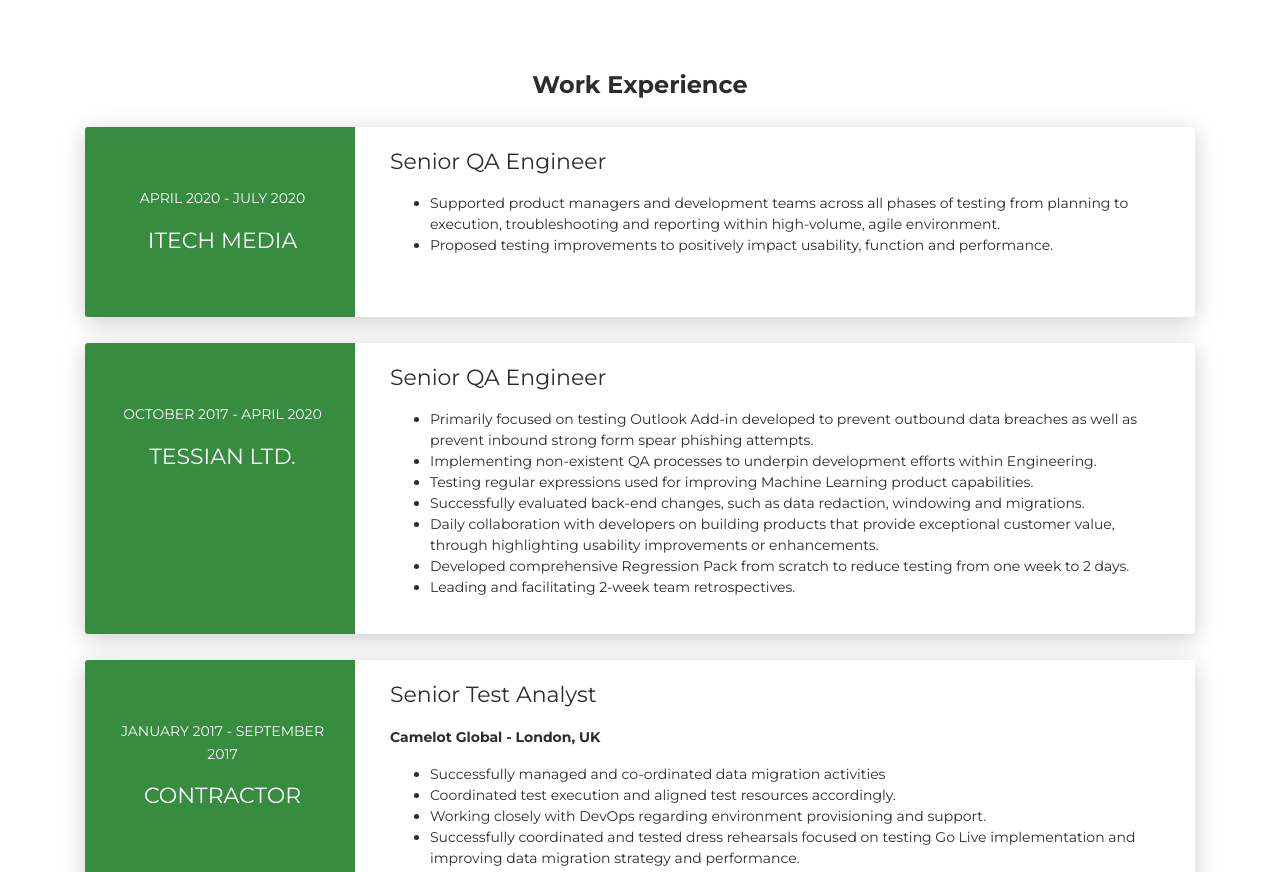
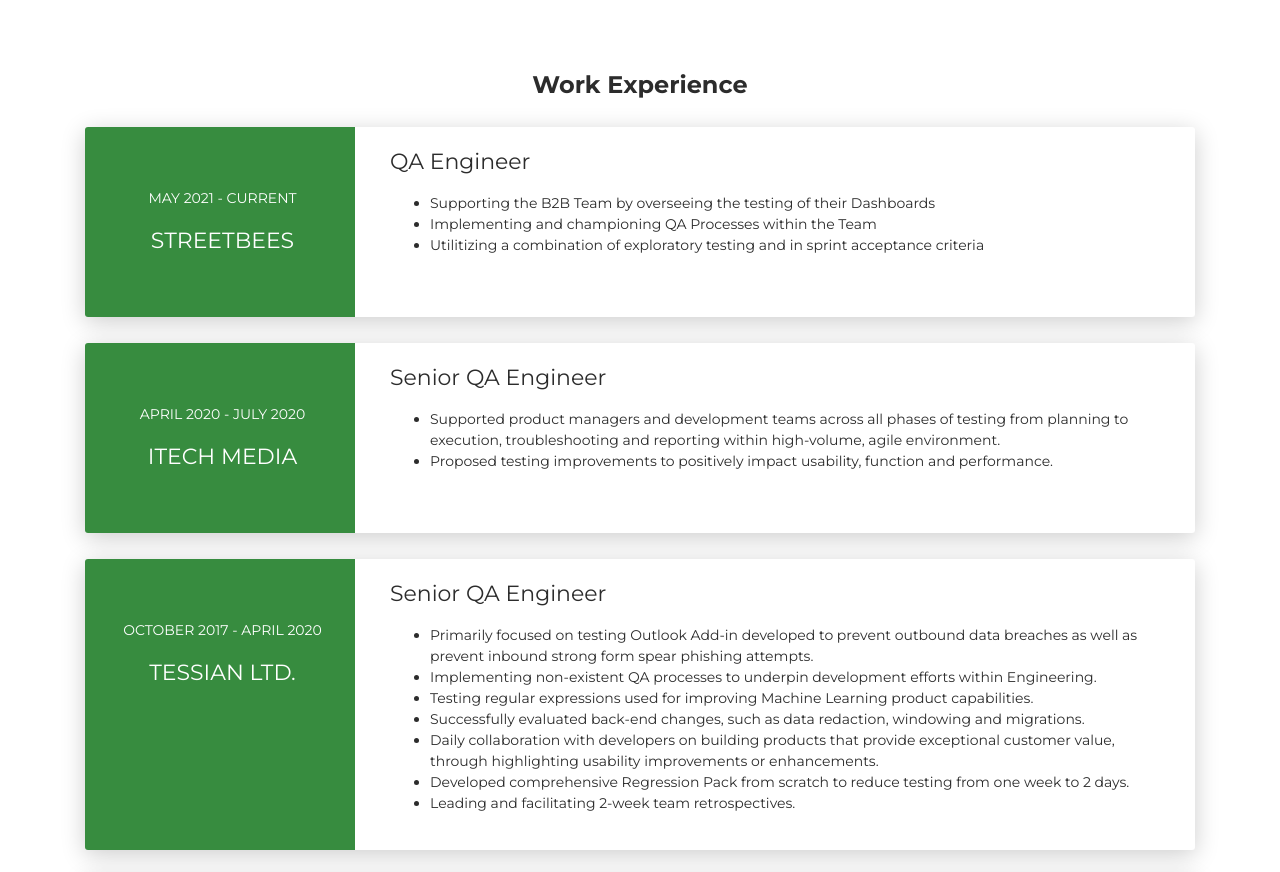
Before and after one commit to wyld-fyre/cv-templates, a plain HTML site: page creative-cv/index.html in a window 1280 px wide. Shown: the part 1380-2252 px from the top of the page. Drawn offline with Linux system fonts and the light colour scheme.

Commit message:
Removed Hire Me Button and Added Streetbees Work Experience

```diff
--- a/creative-cv/index.html
+++ b/creative-cv/index.html
@@ -45,7 +45,9 @@
                             <div class="content-center">
                                 <div class="cc-profile-image"><a href="#"><img src="images/gunnar.jpg" alt="Image" /></a></div>
                                 <div class="h2 title">Gunnar Finkeldeh</div>
-                                <p class="category text-white">Senior Technical QA Analyst</p><a class="btn btn-primary smooth-scroll mr-2" href="#contact" data-aos="zoom-in" data-aos-anchor="data-aos-anchor">Hire Me</a><a class="btn btn-primary" href="resources/CV-Gunnar-Finkeldeh.docx" data-aos="zoom-in" data-aos-anchor="data-aos-anchor">Download CV</a>
+                                <p class="category text-white">Senior Technical QA Analyst</p>
+                                <!-- <a class="btn btn-primary smooth-scroll mr-2" href="#contact" data-aos="zoom-in" data-aos-anchor="data-aos-anchor">Hire Me</a> -->
+                                <a class="btn btn-primary" href="resources/CV-Gunnar-Finkeldeh.docx" data-aos="zoom-in" data-aos-anchor="data-aos-anchor">Download CV</a>
                             </div>
                         </div>
                         <div class="section">
@@ -300,6 +302,27 @@
             <div class="section" id="experience">
                 <div class="container cc-experience">
                     <div class="h4 text-center mb-4 title">Work Experience</div>
+                    <div class="card">
+                        <div class="row">
+                            <div class="col-md-3 bg-primary" data-aos="fade-right" data-aos-offset="50" data-aos-duration="500">
+                                <div class="card-body cc-experience-header">
+                                    <p>May 2021 - Current</p>
+                                    <div class="h5">Streetbees</div>
+                                </div>
+                            </div>
+                            <div class="col-md-9" data-aos="fade-left" data-aos-offset="50" data-aos-duration="500">
+                                <div class="card-body">
+                                    <div class="h5">QA Engineer</div>
+                                    <ul>
+                                        <li>Supporting the B2B Team by overseeing the testing of their Dashboards</li>
+                                        <li>Implementing and championing QA Processes within the Team</li>
+                                        <li>Utilitizing a combination of exploratory testing and in sprint acceptance criteria</li>
+                                    </ul>
+
+                                </div>
+                            </div>
+                        </div>
+                    </div>
                     <div class="card">
                         <div class="row">
                             <div class="col-md-3 bg-primary" data-aos="fade-right" data-aos-offset="50" data-aos-duration="500">
@@ -564,7 +587,7 @@
                     </div>
                 </div>
             </div>-->
-            <div class="section" id="contact">
+  <!--           <div class="section" id="contact">
                 <div class="cc-contact-information" style="background-image: url('images/background-tech-waves.jpg');">
                     <div class="container">
                         <div class="cc-contact">
@@ -632,7 +655,7 @@
                 </div>
             </div>
         </div>
-    </div>
+    </div> -->
     <footer class="footer">
         <div class="container text-center"><a class="cc-linkedin btn btn-link" href="https://www.linkedin.com/in/gunnar-finkeldeh/" target="_blank"><i class="fa fa-linkedin fa-2x" aria-hidden="true"></i></a><a class="cc-instagram btn btn-link" href="https://www.instagram.com/shadowbaine/" target="_blank"><i class="fa fa-instagram fa-2x " aria-hidden="true"></i></a></div>
         <div class="h4 title text-center">Gunnar Finkeldeh</div>
```
